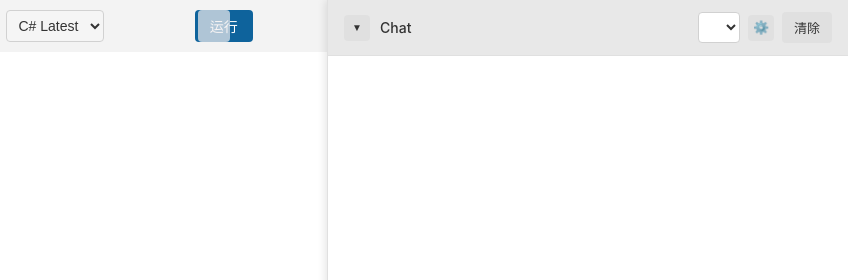
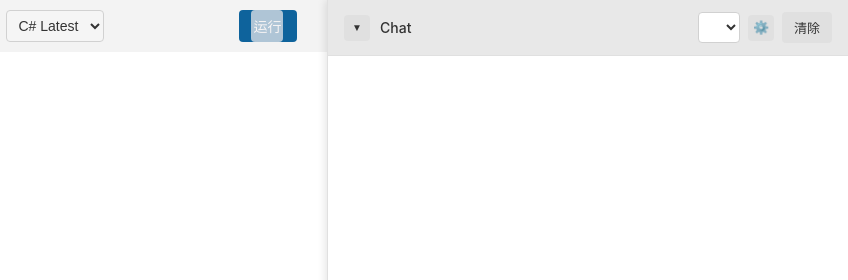
Before and after one commit to gaoconggit/SharpPad, a plain HTML site: page SharpPad/wwwroot/index.html in a window 1280 px wide. Shown: the top 280 px of the page, 432-1280 px from the left. Drawn offline with Linux system fonts and the light colour scheme.

Commit message:
style: 更新按钮样式和位置调整
- 修改运行按钮和主题按钮的样式，增加padding和背景颜色
- 调整主题按钮在移动端的右边距，以优化布局

```diff
--- a/SharpPad/wwwroot/styles/base.css
+++ b/SharpPad/wwwroot/styles/base.css
@@ -228,7 +228,7 @@ body.theme-light .chat-messages .assistant-message {
     background-color: #1e1e1e;
 }
 
-#runButton, #themeButton {
+#runButton {
     padding: 5px 15px;
     border: none;
     border-radius: 4px;
@@ -237,7 +237,18 @@ body.theme-light .chat-messages .assistant-message {
     cursor: pointer;
     font-size: 14px;
     transition: background-color 0.2s;
-    margin-right: 3rem;
+    /* margin-right: 2.5rem; */
+}
+
+#themeButton {
+    padding: 5px 15px;
+    border: none;
+    border-radius: 4px;
+    background-color: #0e639c;
+    color: white;
+    cursor: pointer;
+    font-size: 14px;
+    transition: background-color 0.2s;
 }
 
 @media only screen and (max-width: 768px) {
--- a/SharpPad/wwwroot/styles/editorControls.css
+++ b/SharpPad/wwwroot/styles/editorControls.css
@@ -29,7 +29,7 @@
 }
 
 .theme-button {
-    right: 50px !important;
+    right: 45px !important;
 }
 
 /* 深色主题下的主题按钮样式 */
@@ -87,6 +87,6 @@
     }
 
     .theme-button {
-        right: -30px !important;
+        right: 0px !important;
     }
 }
```
